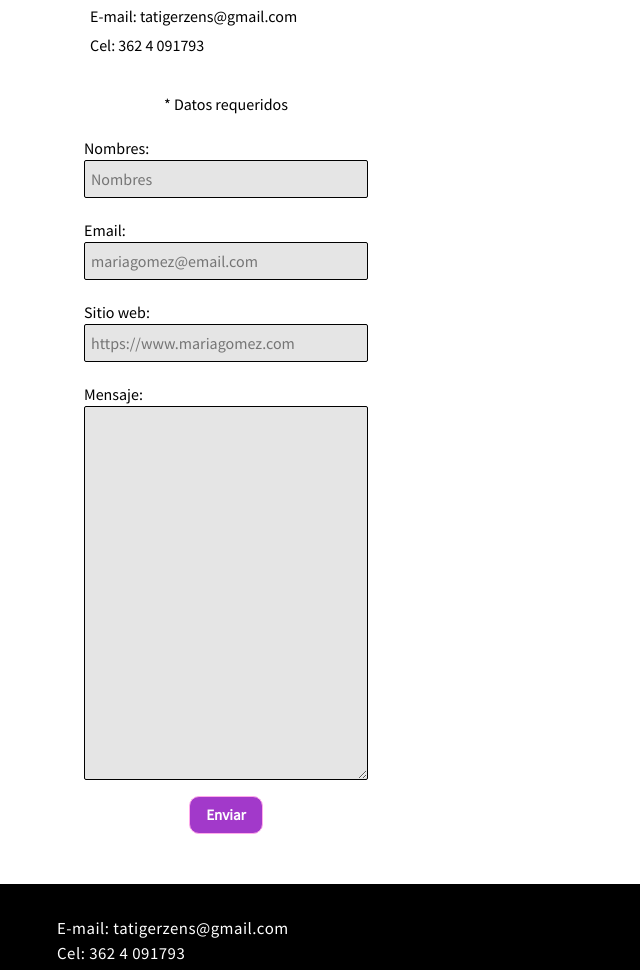
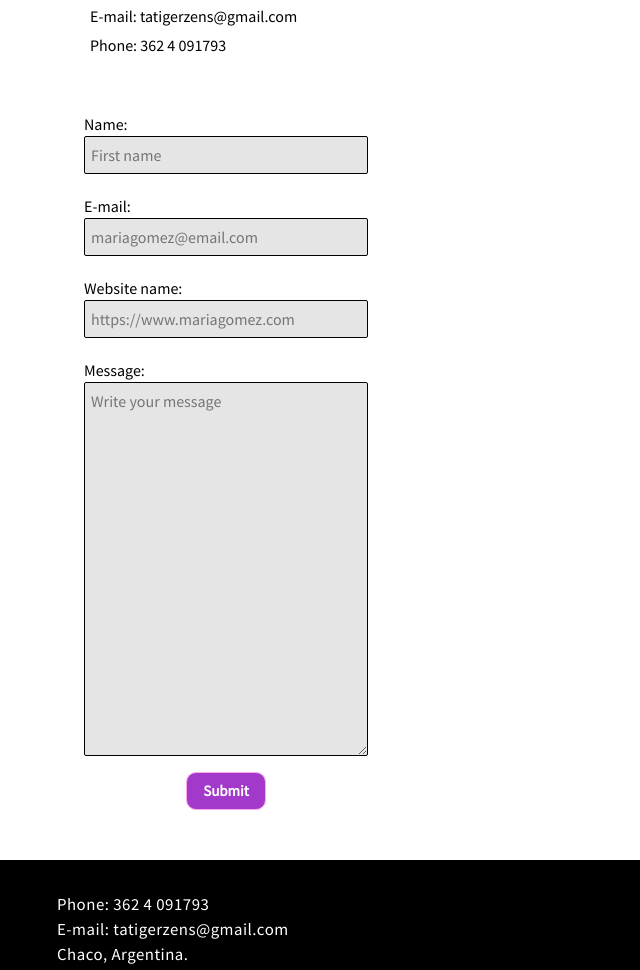
Before and after one commit to TGerzenstein/portfolio-tatianagerzenstein, a website: page contact.html in a window 1280 px wide. Shown: the part 245-1215 px from the top of the page, without its empty margins (0-640 px from the left). Drawn offline with nearby package versions, Linux system fonts and the light colour scheme.

Commit message:
Updated contact information

```diff
--- a/contact.html
+++ b/contact.html
@@ -52,43 +52,44 @@
     <h2 class="tittle">Get in touch with me</h2>
     <div>
       <p class="info">E-mail: tatigerzens@gmail.com</p>
-      <p class="info">Cel: 362 4 091793</p>
+      <p class="info">Phone: 362 4 091793</p>
     </div>
     <!-- contact form -->
     <form class="contact-form" action="#">
       <div>
         <fieldset class="fieldset-w">
-          <span>* Datos requeridos</span>
+          <span></span>
             <div class="contact-div">
-              <label for="nombre">Nombres:</label>
+              <label for="nombre">Name:</label>
               <input type="text" name="nombre"
-                placeholder="Nombres" required />
+                placeholder="First name" required />
             </div>
             <div class="contact-div">
-              <label for="email">Email:</label>
+              <label for="email">E-mail:</label>
               <input type="email" name="email"
                 placeholder="mariagomez@email.com" required />
             </div>
             <div class="contact-div">
-              <label for="website">Sitio web:</label>
+              <label for="website">Website name:</label>
               <input type="url" name="website"
                 placeholder="https://www.mariagomez.com"
                 required pattern="(http|https)://.+" />
             </div>
             <div class="contact-div">
-                <label for="message">Mensaje:</label>
-                <textarea name="message"
+                <label for="message">Message:</label>
+                <textarea name="message" placeholder="Write your message"
                 cols="40" rows="15" required></textarea>
             </div>
-            <button class="submit" type="submit">Enviar</button>
+            <button class="submit" type="submit">Submit</button>
         </fieldset>
       </div>
     </form>
   </main>
   <footer class="footer">
       <ul>
+        <li>Phone: 362 4 091793</li>
         <li>E-mail: tatigerzens@gmail.com</li>
-        <li>Cel: 362 4 091793</li>
+        <li>Chaco, Argentina.</li>
       </ul>
       <div class="social-media d-flex flex-row align-items justify-content-center">
         <a href="https://linkedin.com/in/tatigerzenstein/">
```
